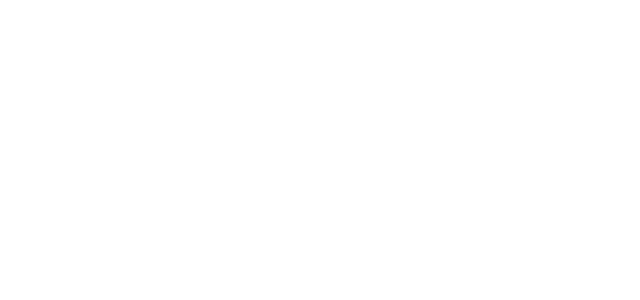
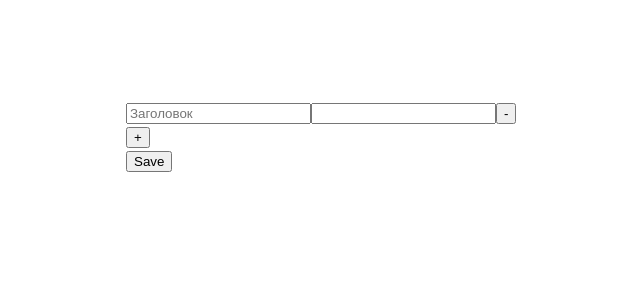
Before and after one commit to MAN5ON/LearnJSProjects, a React (Create React App) app: page / in a window 1280 px wide. Shown: the top 300 px of the page, without its empty margins (314-954 px from the left). Built offline with nearby package versions, Linux system fonts and the light colour scheme.

Commit message:
add daily-note

```diff
--- a/src/App.js
+++ b/src/App.js
@@ -1,20 +1,24 @@
 import './App.css';
+import { DailyNote } from './projects/daily-note7';
 // import { HexColors } from './projects/hex-colors1';
 // import { RandomQuotes } from './projects/random-quotes2';
 // import { PicGallery } from './projects/pic-gallery3';
 // import { Calculator } from './projects/calculator4';
 // import { Calculator2 } from './projects/calculator-second5';
-import { CalcWithoutEval } from './projects/calculator-without-eval6';
+// import { CalcWithoutEval } from './projects/calculator-without-eval6';
 
 function App() {
   return (
     <div className="App">
-      {/* <HexColors />
+      {/*
+      <HexColors />
       <RandomQuotes />
       <PicGallery />
       <Calculator />
-      <Calculator2 /> */}
+      <Calculator2 />
       <CalcWithoutEval />
+      */}
+      <DailyNote />
     </div>
   );
 }
--- /dev/null
+++ b/src/projects/daily-note7/daily.module.css
@@ -0,0 +1,16 @@
+@import url('https://fonts.googleapis.com/css2?family=Roboto+Slab:wght@500&display=swap');
+
+
+body {
+    font-family: 'Roboto Slab', serif;
+    line-height: 1.5;
+    display: flex;
+    justify-content: center;
+    padding-top: 100px;
+}
+
+.appWrapper {
+    width: 400px;
+    height: 700px;
+    overflow: hidden;
+}
--- /dev/null
+++ b/src/projects/daily-note7/index.jsx
@@ -0,0 +1,18 @@
+import React from "react";
+import s from "./daily.module.css"
+
+export const DailyNote = () => {
+    return (
+        <div className={s.appWrapper}>
+            <div className={s.note}>
+                <input placeholder="Заголовок" />
+                <span className={s.bodyCase}>
+                    <input />
+                    <button> - </button>
+                </span>
+                <button> + </button>
+            </div>
+            <button> Save </button>
+        </div>
+    )
+}
```
